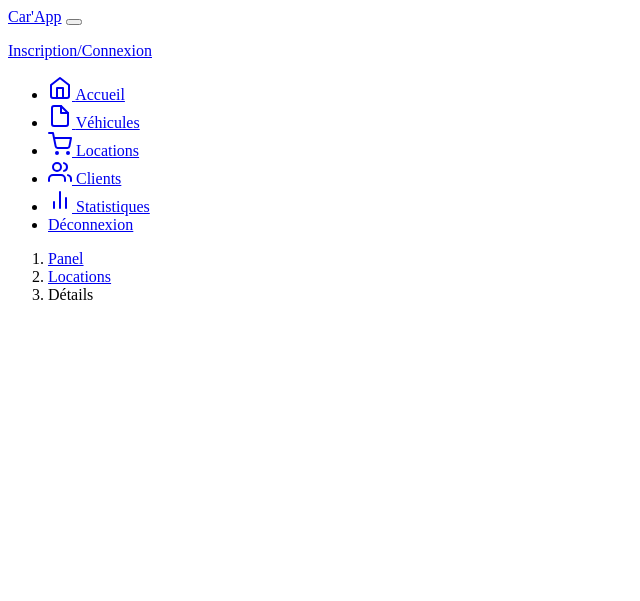
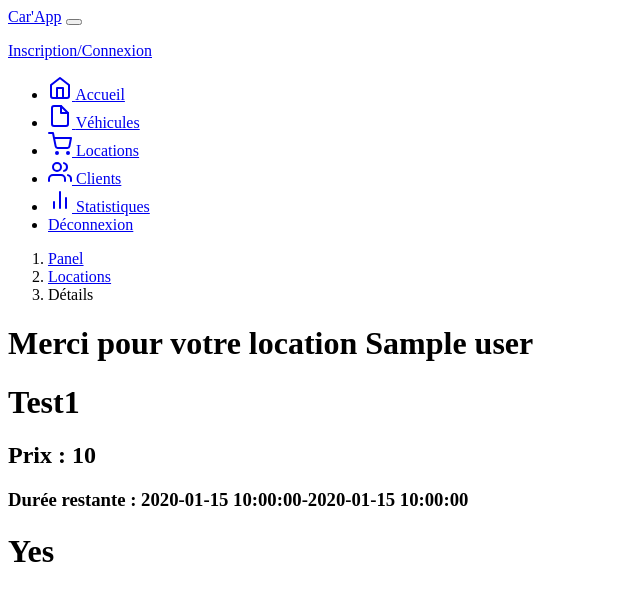
Before and after one commit to julio4/CarApp, a Symfony app: template templates/user/location_recap.html.twig in a window 1280 px wide. Shown: the top 601 px of the page, without its empty margins (0-640 px from the left). Run offline with Twig, Linux system fonts and the light colour scheme; the template is opened without the code that fills it: most values are stand-ins (such as "Sample title", 1, 10 or a date in 2020); some libraries are stand-ins or nearby versions.

Commit message:
page de détails en cours

```diff
--- a/templates/user/location_recap.html.twig
+++ b/templates/user/location_recap.html.twig
@@ -47,3 +47,12 @@
         </ol>
     </nav>
 {% endblock %}
+{% block dashboard_body %}
+    <h1>Merci pour votre location {{ location.user }}</h1>
+    <h1>Test{{ location.id }}</h1>
+    <h2>Prix : {{ location.prix }}</h2>
+    <h3>Durée restante : {{ location.dateFin }}-{{ location.dateDebut }}</h3>
+    {% if location.estReccurent %}
+        <h1>Yes</h1>
+    {% endif %}
+{% endblock %}
```
Also changed, not shown: src/Controller/LocationController.php (+6 -2 lines).
